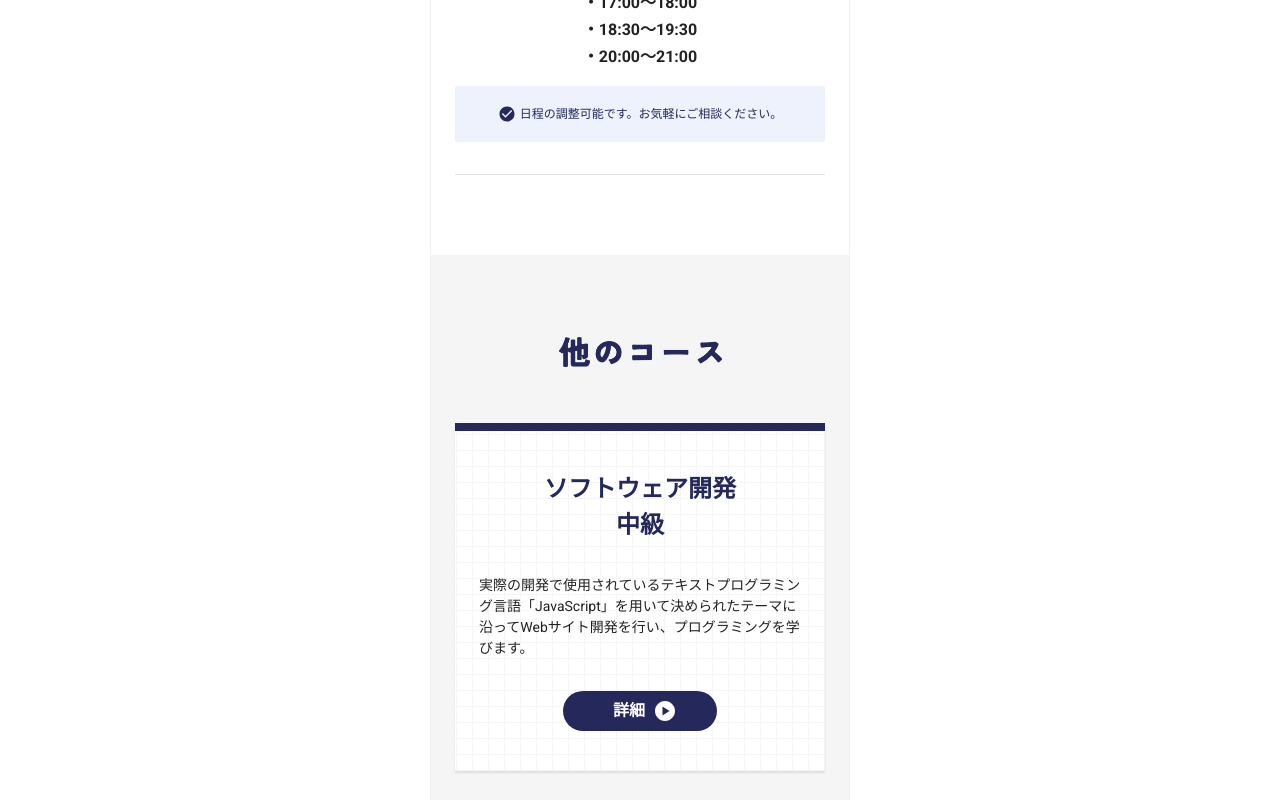
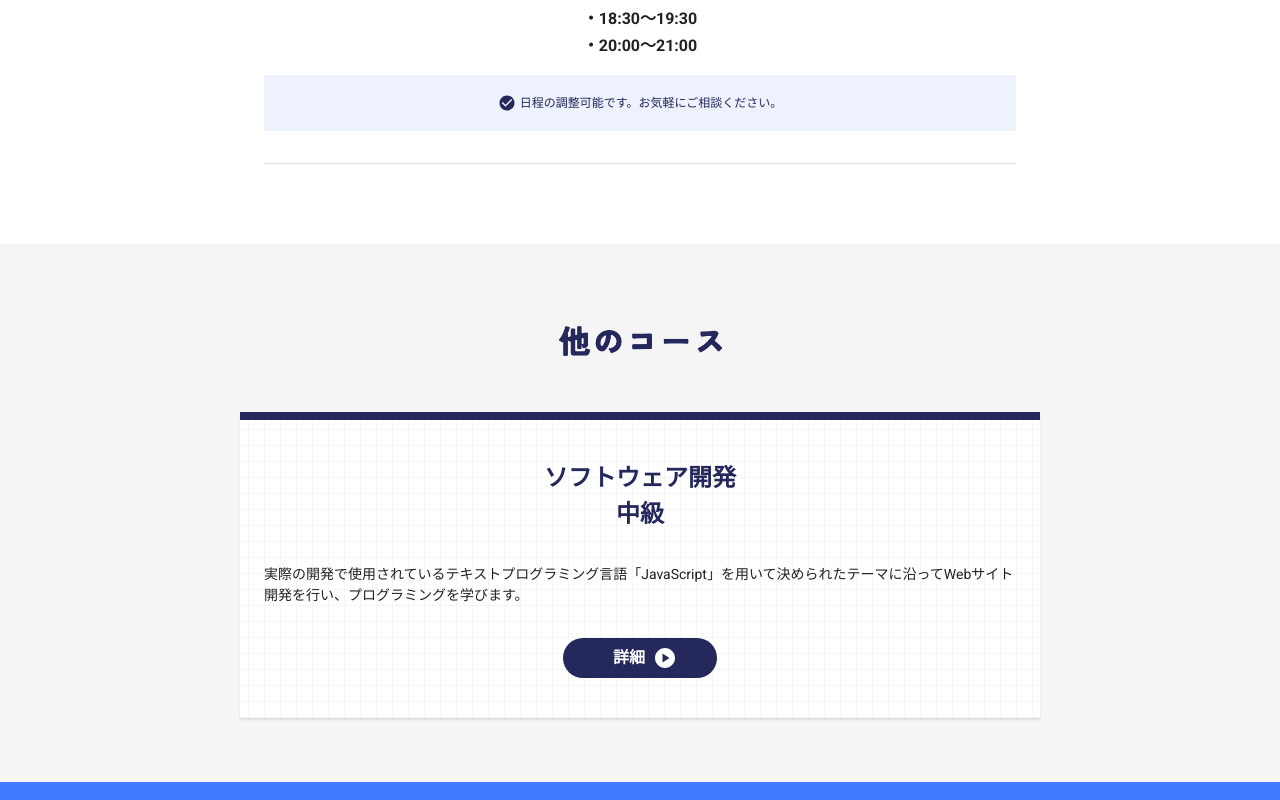
Before and after one commit to yutaroud/rect, a Next.js app: page /school/scratch-beginner/ in a window 1280 px wide. Shown: the part 1347-2147 px from the top of the page. Built offline with nearby package versions, Linux system fonts and the light colour scheme.

Commit message:
[#131]fix:コース詳細ページのスタイリング

```diff
--- a/src/app/school/[courseSlug]/CourseDetail.tsx
+++ b/src/app/school/[courseSlug]/CourseDetail.tsx
@@ -1,8 +1,11 @@
+"use client";
 import Box from "@mui/material/Box";
 import Typography from "@mui/material/Typography";
 import List from '@mui/material/List';
 import ListItem from '@mui/material/ListItem';
 import { CheckCircle } from "@mui/icons-material";
+import useMediaQuery from "@mui/material/useMediaQuery";
+
 
 interface CourseDetailProps {
   course: {
@@ -140,6 +143,14 @@ const sxStyles = {
       width: '18px',
     },
   },
+  wrap: {
+    pb: 10,
+    mt: 2,
+    px: 3,
+    mx: "auto",
+    width: "100%",
+    maxWidth: "800px",
+  }
 }
 
 const allDayOfWeek = ["日", "月", "火", "水", "木", "金", "土"];
@@ -158,13 +169,14 @@ const Item = ({ title, children }: { title: string; children: React.ReactNode })
 }
 
 const CourseDetail: React.FC<CourseDetailProps> = ({ course }) => {
+  const isSmallScreen = useMediaQuery("(max-width:450px)");
   return (
     <>
       <Box sx={sxStyles.heading1}>
-        <h1>{course.name.category}<br/>{course.name.level}</h1>
+        <h1>{course.name.category}{isSmallScreen && <br />}{course.name.level}</h1>
       </Box>
-      <Box pb={10} mt={2} px={3}>
-        <img src={`../../../../image/school/${course.thumbnail}`} alt={`${course.name.category}${course.name.level}のイメージ`} width="800" height="500" style={{marginTop: 32,width: '100%',height: 'auto'}}/>
+      <Box sx={sxStyles.wrap}>
+        <img src={`../../../../image/school/${course.thumbnail}`} alt={`${course.name.category}${course.name.level}のイメージ`} width="800" height="500" style={{marginTop: 32,width: '100%',height: 'auto',maxWidth:"500px"}}/>
         <Item title="授業内容">
           <Typography variant="body1" sx={sxStyles.description}>
             {course.summary}<br/>{course.details}
--- a/src/app/school/[courseSlug]/CourseOtherList.tsx
+++ b/src/app/school/[courseSlug]/CourseOtherList.tsx
@@ -71,12 +71,18 @@ const sxStyles = {
     display: 'flex',
     alignItems: 'center',
     gap: 1,
+  },
+  wrap: {
+    width: "100%",
+    maxWidth: "800px",
+    mx: "auto",
   }
 }
 
 const CourseOtherList: React.FC<CourseOtherListProps> = ({ unreleasedCourses }) => {
   return (
     <Box sx={sxStyles.otherCourses}>
+      <Box sx={sxStyles.wrap}>
         <Typography variant="h2">
           <img
             src={headingDetailImg.src}
@@ -105,6 +111,7 @@ const CourseOtherList: React.FC<CourseOtherListProps> = ({ unreleasedCourses })
           ))}
         </List>
       </Box>
+    </Box>
   );
 };
 
--- a/src/app/school/[courseSlug]/page.tsx
+++ b/src/app/school/[courseSlug]/page.tsx
@@ -56,9 +56,6 @@ const CoursePage: React.FC<CoursePageProps> = ({ params }: CoursePageProps) => {
         sx={{
           textAlign: "center",
           mx: "auto",
-          border: "solid 1px #EEEEEE",
-          maxWidth: "420px",
-          width: "100%",
         }}
       >
         <CourseDetail course={course}/>
```
Lines whose indentation alone changed are shown as unchanged.
